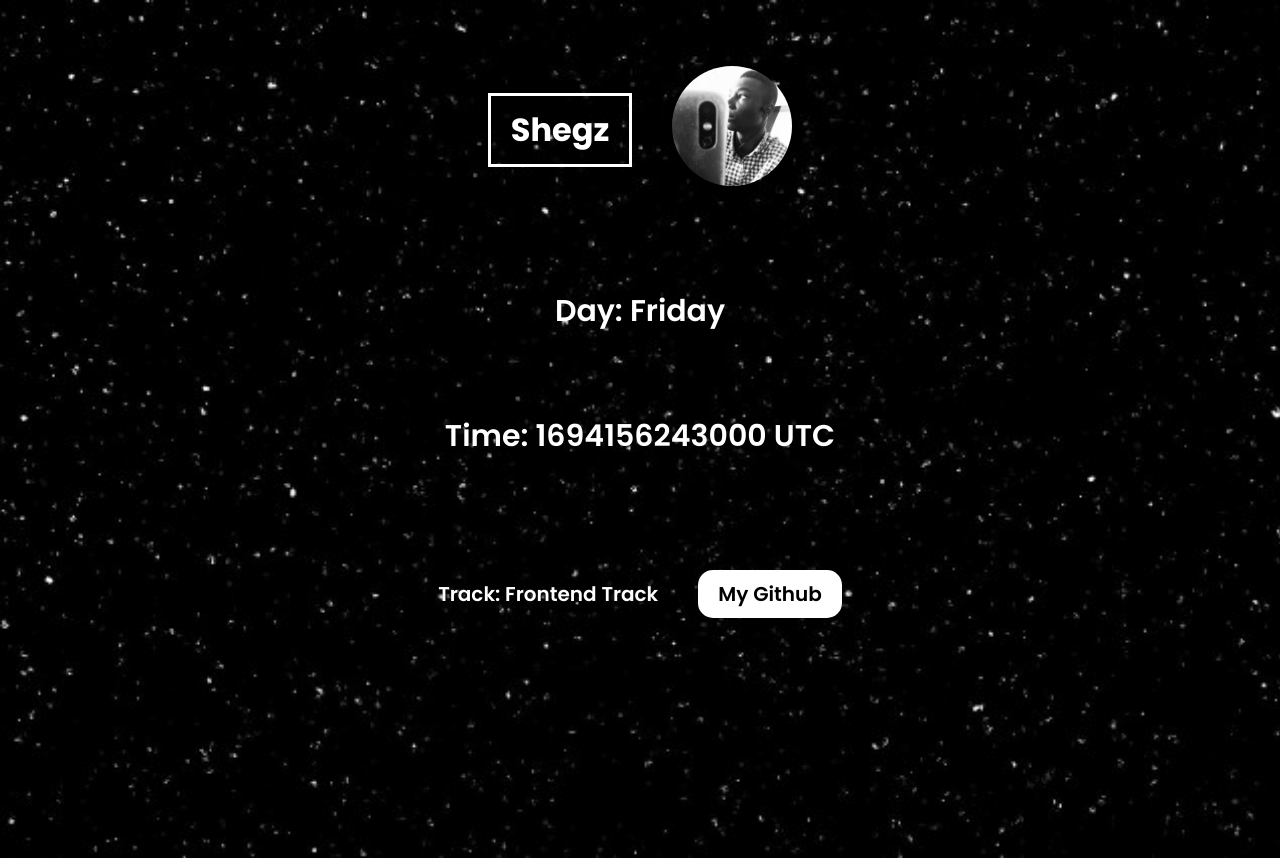
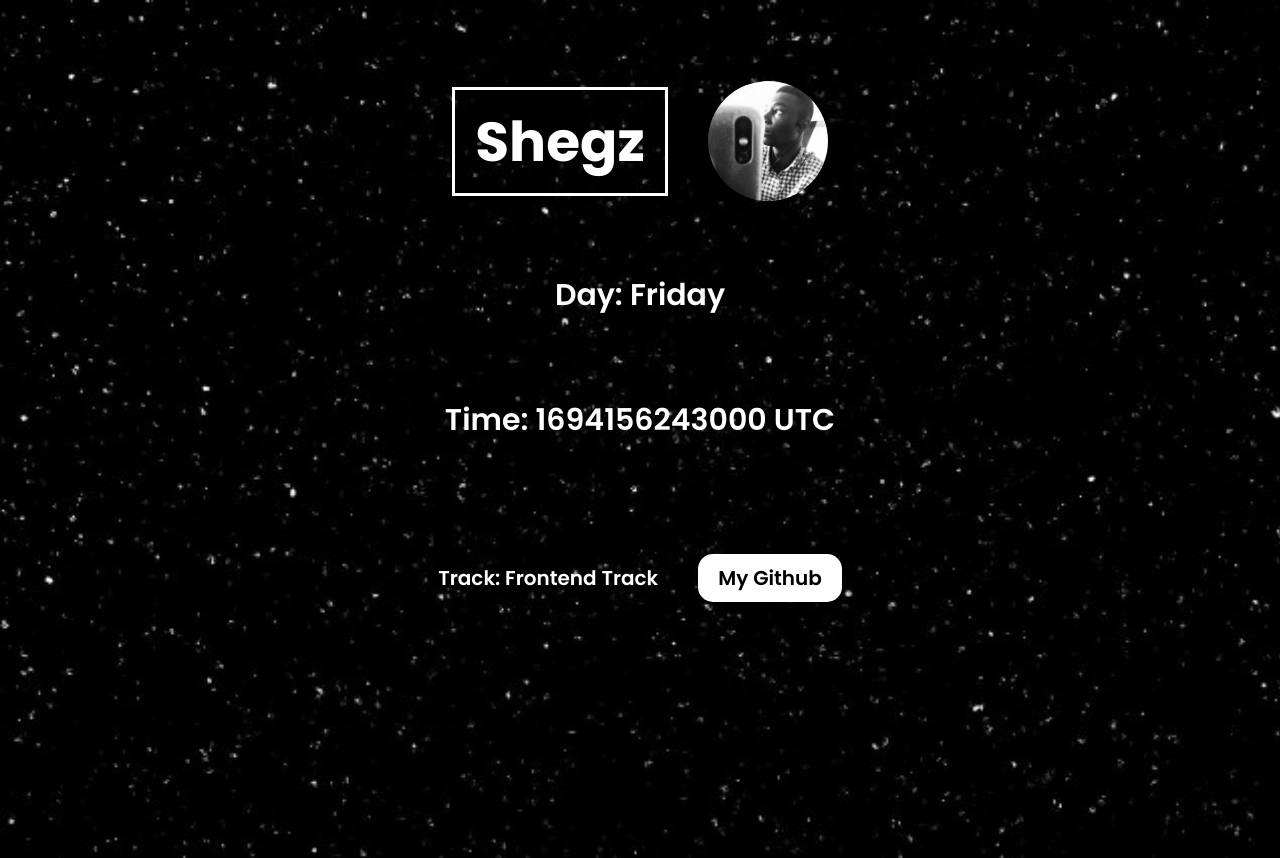
Before and after one commit to miss3persin/HNGx-Stage-One-Task, a plain HTML site: page index.html in a window 1280 px wide. Drawn offline with Linux system fonts and the light colour scheme.

Commit message:
minor image changes

```diff
--- a/index.html
+++ b/index.html
@@ -43,16 +43,17 @@
         gap: 40px;
         justify-content: center;
         align-items: center;
-        margin-bottom: 50px;
+        margin-bottom: 10px;
         margin-top: 50px;
       }
 
       .username {
         border: 3px solid white;
         padding: 10px 20px;
+        font-size: 55px;
       }
 
-      .display_img img {
+      img {
         width: 120px;
         height: 120px;
         border-radius: 50%;
@@ -86,10 +87,7 @@
     <div class="conatiner">
       <div class="profile_info">
         <h1 class="username" data-testid="slackUserName">Shegz</h1>
-
-        <p class="display_img" data-testid="slackDisplayImage">
-          <img src="/pfp_me.jpg" alt="Shegz" />
-        </p>
+        <img src="/pfp_me.jpg" alt="Shegz" data-testid="slackDisplayImage"/>
       </div>
 
       <div class="day_time">
```
